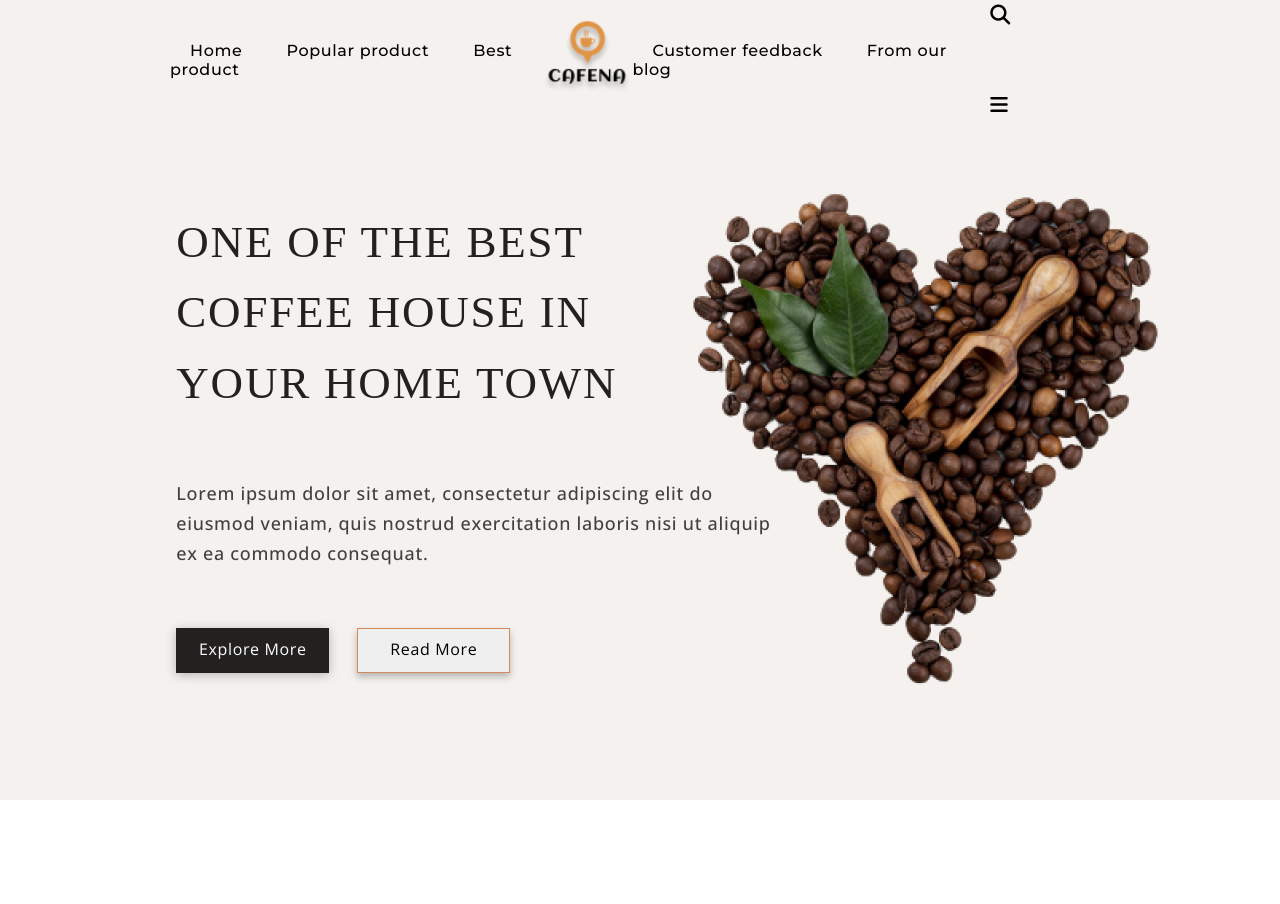
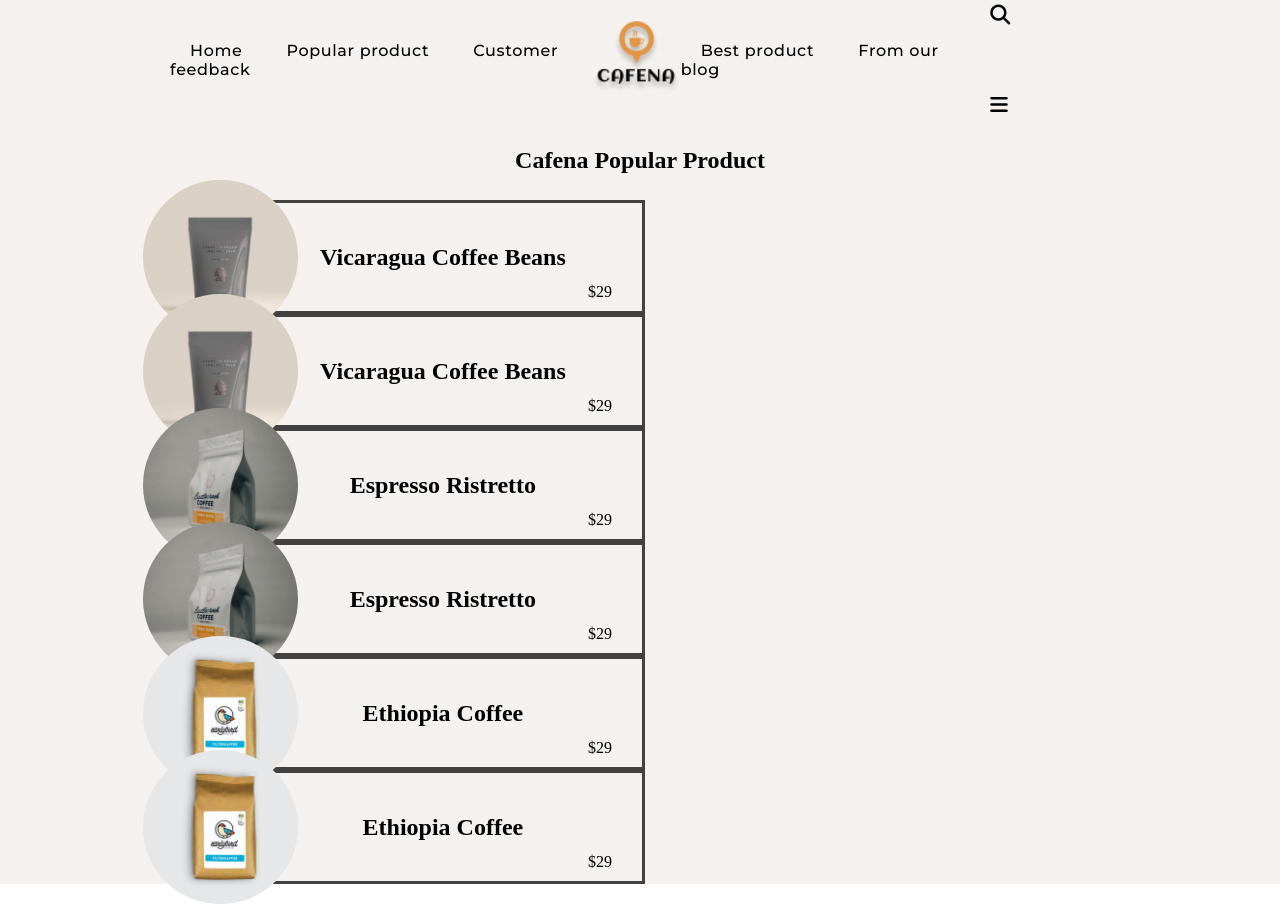
Before and after one commit to PhantomZhuk/cafena, a website: page public/popularProduct/popularProduct.html in a window 1280 px wide. Before the commit the page ends 800 px from the top, so only its background shows below. Drawn offline with nearby package versions, Linux system fonts and the light colour scheme; a web font is replaced by a local one.

Commit message:
add Popular product page

```diff
--- a/app.js
+++ b/app.js
@@ -11,6 +11,10 @@
     res.sendFile(path.join(__dirname, `public`, `index.html`))
 })
 
+app.get(`/popularProduct`, (req, res)=>{
+    res.sendFile(path.join(__dirname, `public`, `popularProduct`, `popularProduct.html`))
+})
+
 app.listen(PORT, () => {
     console.log(`Server work op port ${PORT}`)
 });
--- a/public/index.html
+++ b/public/popularProduct/popularProduct.html
@@ -5,7 +5,7 @@
     <meta charset="UTF-8">
     <meta name="viewport" content="width=device-width, initial-scale=1.0">
     <title>Document</title>
-    <link rel="stylesheet" href="style.css">
+    <link rel="stylesheet" href="./popularProduct.css">
     <link rel='stylesheet' href='https://cdnjs.cloudflare.com/ajax/libs/font-awesome/6.6.0/css/all.css'
         integrity='sha512-8BU3emz11z9iF75b10oPjjpamM4Mz23yQFQymbtwyPN3mNWHxpgeqyrYnkIUP6A8KyAj5k2p3MiYLtYqew7gIw=='
         crossorigin='anonymous' />
@@ -22,13 +22,13 @@
             <nav class="leftNav">
                 <a href="/home">Home</a>
                 <a href="/popularProduct">Popular product</a>
-                <a href="/bestProduct">Best product</a>
+                <a href="/customerFeedback">Customer feedback</a>
             </nav>
             <div class="logo">
                 <img src="./img/Logo.png" alt="Logo">
             </div>
             <nav class="rightNav">
-                <a href="/customerFeedback">Customer feedback</a>
+                <a href="/bestProduct">Best product</a>
                 <a href="/blog">From our blog</a>
             </nav>
             <div class="btnContainer">
@@ -38,19 +38,42 @@
         </header>
         <main>
             <div class="textContainer">
-                <h1>ONE OF THE BEST COFFEE HOUSE IN YOUR HOME TOWN</h1>
-                <p>Lorem ipsum dolor sit amet, consectetur adipiscing elit do eiusmod veniam, quis nostrud exercitation
-                    laboris nisi ut aliquip ex ea commodo consequat.</p>
-                <div class="btnContainer">
-                    <button class="exploreBtn">Explore More</button>
-                    <button class="readBtn">Read More</button>
+                <h2>Cafena Popular Product</h2>
+            </div>
+            <div class="popularCoffeeContainer">
+                <div class="coffeeContainer">
+                    <img src="./img/coffee1.png" alt="coffee">
+                    <h2>Vicaragua Coffee Beans</h2>
+                    <div class="coffeePrise">$29</div>
+                </div>
+                <div class="coffeeContainer">
+                    <img src="./img/coffee1.png" alt="coffee">
+                    <h2>Vicaragua Coffee Beans</h2>
+                    <div class="coffeePrise">$29</div>
+                </div>
+                <div class="coffeeContainer">
+                    <img src="./img/coffee2.png" alt="coffee">
+                    <h2>Espresso Ristretto</h2>
+                    <div class="coffeePrise">$29</div>
+                </div>
+                <div class="coffeeContainer">
+                    <img src="./img/coffee2.png" alt="coffee">
+                    <h2>Espresso Ristretto</h2>
+                    <div class="coffeePrise">$29</div>
+                </div>
+                <div class="coffeeContainer">
+                    <img src="./img/coffee3.png" alt="coffee">
+                    <h2>Ethiopia Coffee</h2>
+                    <div class="coffeePrise">$29</div>
+                </div>
+                <div class="coffeeContainer">
+                    <img src="./img/coffee3.png" alt="coffee">
+                    <h2>Ethiopia Coffee</h2>
+                    <div class="coffeePrise">$29</div>
                 </div>
             </div>
-            <img src="./img/homeImg.png" alt="home img">
         </main>
     </div>
-
-    <script src="./main.js"></script>
 </body>
 
 </html>
--- /dev/null
+++ b/public/popularProduct/popularProduct.scss
@@ -0,0 +1,105 @@
+* {
+    padding: 0;
+    margin: 0;
+    box-sizing: border-box;
+}
+
+.wrap {
+    width: 100%;
+    min-height: 100vh;
+    background-color: #f4f1ee;
+    display: flex;
+    flex-direction: column;
+    align-items: center;
+
+    header {
+        width: 100%;
+        height: 15vh;
+        display: flex;
+        justify-content: space-between;
+        align-items: center;
+        padding: 0 170px;
+
+        nav {
+            a {
+                text-decoration: none;
+                font-family: 'Montserrat';
+                font-weight: 500;
+                font-size: 16px;
+                letter-spacing: 0.04em;
+                text-align: center;
+                color: #000;
+                margin: 20px;
+            }
+        }
+
+        .logo {
+            img {
+                width: 90px;
+            }
+        }
+
+        .btnContainer {
+            i {
+                font-size: 20px;
+                color: #000;
+                margin: 35px;
+                cursor: pointer;
+            }
+        }
+    }
+
+    main {
+        width: 100%;
+        min-height: 85vh;
+        display: flex;
+        flex-direction: column;
+        align-items: center;
+        padding: 0 170px;
+
+        .textContainer {
+            width: 100%;
+            height: 10vh;
+            display: flex;
+            justify-content: center;
+            align-items: center;
+        }
+
+        .popularCoffeeContainer {
+            width: 100%;
+            min-height: 75vh;
+            display: flex;
+            flex-wrap: wrap;
+            justify-content: space-between;
+
+            .coffeeContainer {
+                border: 3px solid #414141;
+                width: 475px;
+                height: 114px;
+                background: rgba(96, 58, 45, 0);
+                display: flex;
+                justify-content: space-between;
+                align-items: center;
+
+                img {
+                    width: 33%;
+                    border-radius: 50%;
+                    position: relative;
+                    right: 30px;
+                }
+
+                h2 {
+                    position: relative;
+                    right: 30px;
+                }
+
+                .coffeePrise {
+                    position: relative;
+                    right: 30px;
+                    align-self: flex-end;
+                    margin-bottom: 10px;
+                }
+            }
+        }
+    }
+}
```
Also changed, not shown: public/popularProduct/img/Logo.png (added), public/popularProduct/img/coffee1.png (added), public/popularProduct/img/coffee2.png (added), public/popularProduct/img/coffee3.png (added), public/popularProduct/popularProduct.css (added), public/popularProduct/popularProduct.js (added), 1 other file.
